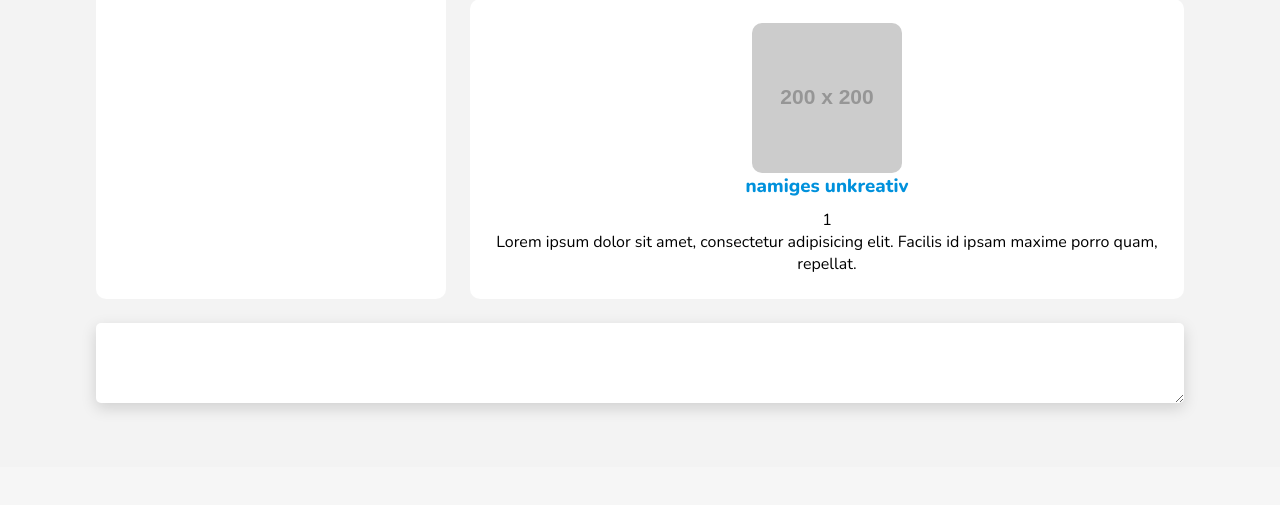
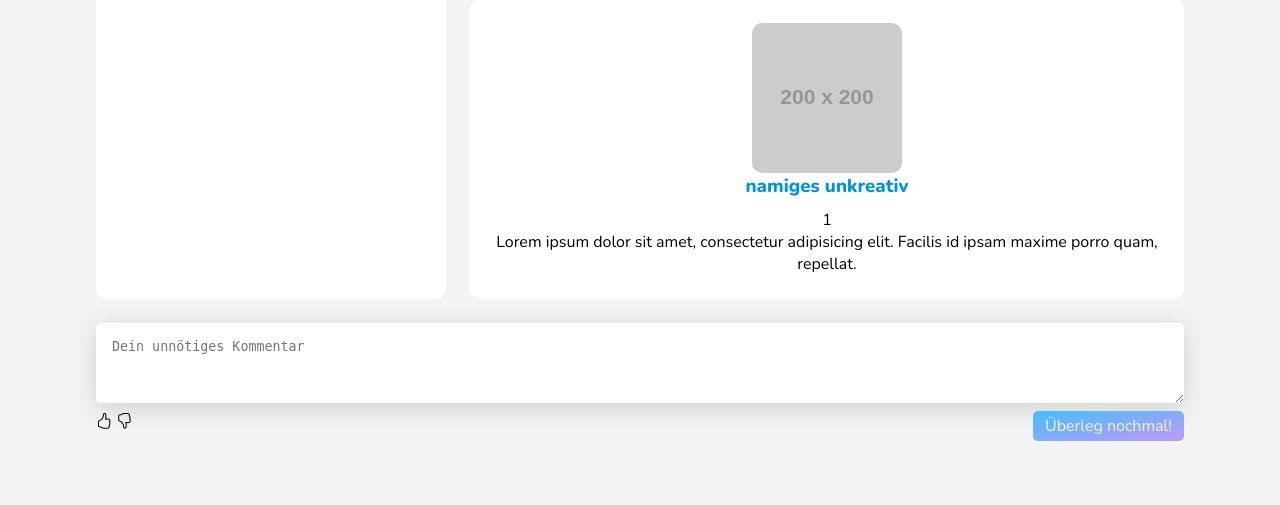
Before and after one commit to specterium/howtolayout, a PHP site: page /artikel-anzeigen.php in a window 1280 px wide. Shown: the part 2706-3211 px from the top of the page. Before the commit the page ends 3119 px from the top, so only its background shows below. Run offline with PHP 8.4, Linux system fonts and the light colour scheme; grey boxes labelled with a size stand in for pictures from a placeholder-image service; style sheets or scripts are compiled from the project's sources; some libraries are stand-ins or nearby versions.

Commit message:
kommentare fertig und warenkorb seite ertsellt

```diff
--- a/JS/home.js
+++ b/JS/home.js
@@ -30,7 +30,10 @@ $(function () {
 
         var target = this.hash,
             $target = $(target);
-
+        let extra = document.querySelector(target).dataset.offset || 150;
+        if (window.innerWidth < 768) {
+            extra = document.querySelector(target).dataset.offsetMobile || extra;
+        }
         $("html, body")
             .stop()
             .animate(
--- a/artikel-anzeigen.php
+++ b/artikel-anzeigen.php
@@ -19,6 +19,7 @@
     <script src="JS/artikel-anzeigen.js"></script>
     <script src="node_modules/untoasted/js/minified/toasted.min.js"></script>
     <script src="JS/cart.js"></script>
+    <script src="JS/rating.js"></script>
 </head>
 <body>
 <div id="mobile-nav">
@@ -124,7 +125,7 @@
         </div>
 
     </section>
-    <section id="duwollenkaufen">
+    <section id="duwollenkaufen" data-offset="300">
         <h2>Du wollen Kaufen??</h2>
         <div class="kauf-optionen">
             <div class="kauf-option">
@@ -206,9 +207,13 @@
             </div>
         </div>
         <div class="text-area">
-            <textarea></textarea>
+            <textarea placeholder="Dein unnötiges Kommentar"></textarea>
             <div>
-
+                <div class="thumb-rating">
+                    <i class="bi bi-hand-thumbs-up thumb thumb-up" data-rating="1"></i>
+                    <i class="bi bi-hand-thumbs-down thumb thumb-down" data-rating="-1"></i>
+                </div>
+                <a class="button">Überleg nochmal!</a>
             </div>
         </div>
     </section>
--- a/style/SCSS/artikel-anzeigen.scss
+++ b/style/SCSS/artikel-anzeigen.scss
@@ -189,8 +189,9 @@
   width: 100%;
   display: flex;
   flex-direction: column;
+  gap: .5rem;
 
-  div {
+  > div {
     display: flex;
     justify-content: space-between;
     gap: 5rem;
@@ -202,6 +203,7 @@
     min-height: 5rem;
     max-height: 10vh;
     border: none;
-    box-shadow: 0 5px 15px rgba(0 0 0/15%);
+    box-shadow: 0 5px 25px rgba(0 0 0/15%);
+    padding: 1rem;
   }
 }
```
Also changed, not shown: warenkorb.php (added, +26 -0 lines), style/CSS/artikel-anzeigen.min.css, 1 other file.
